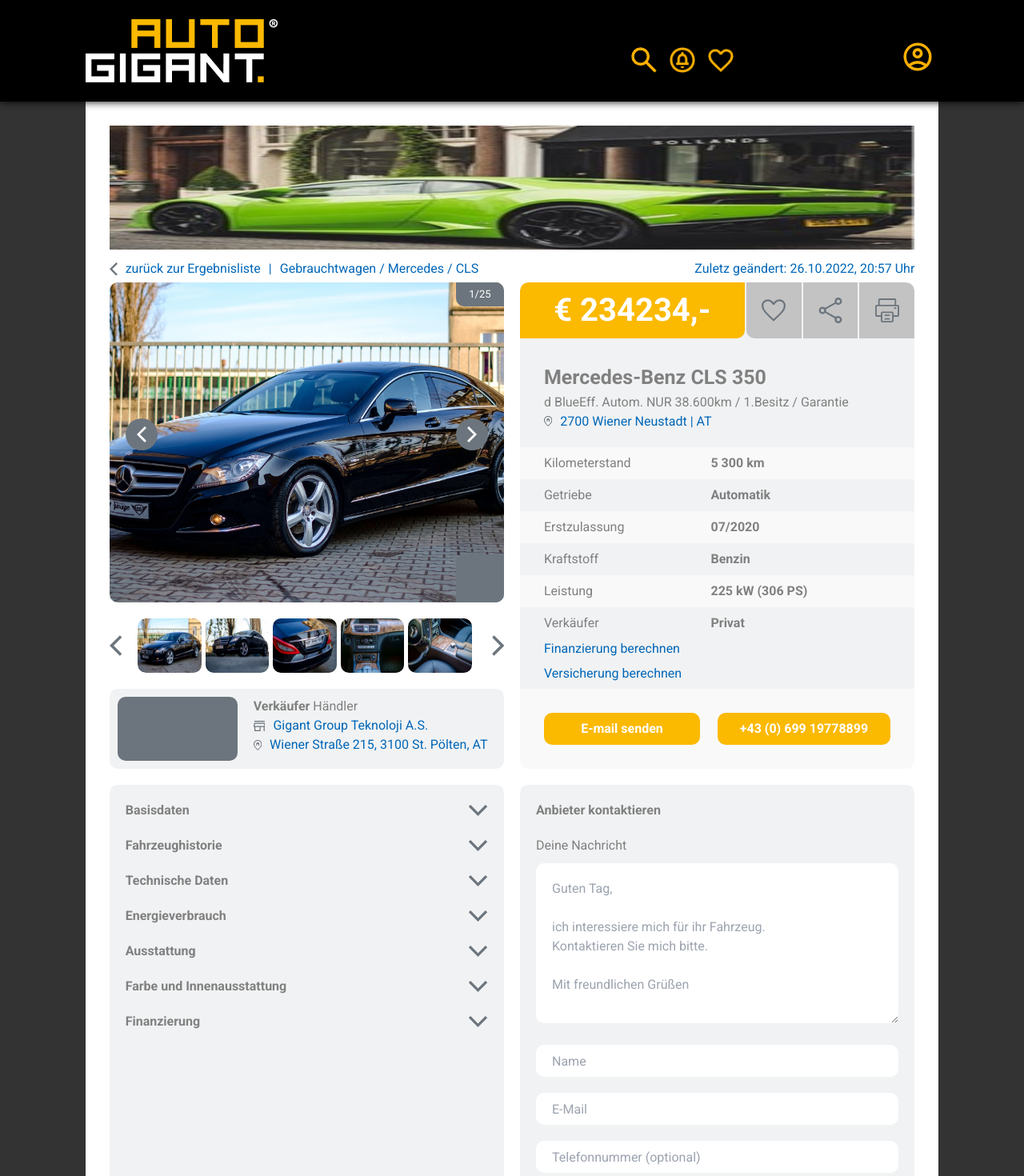
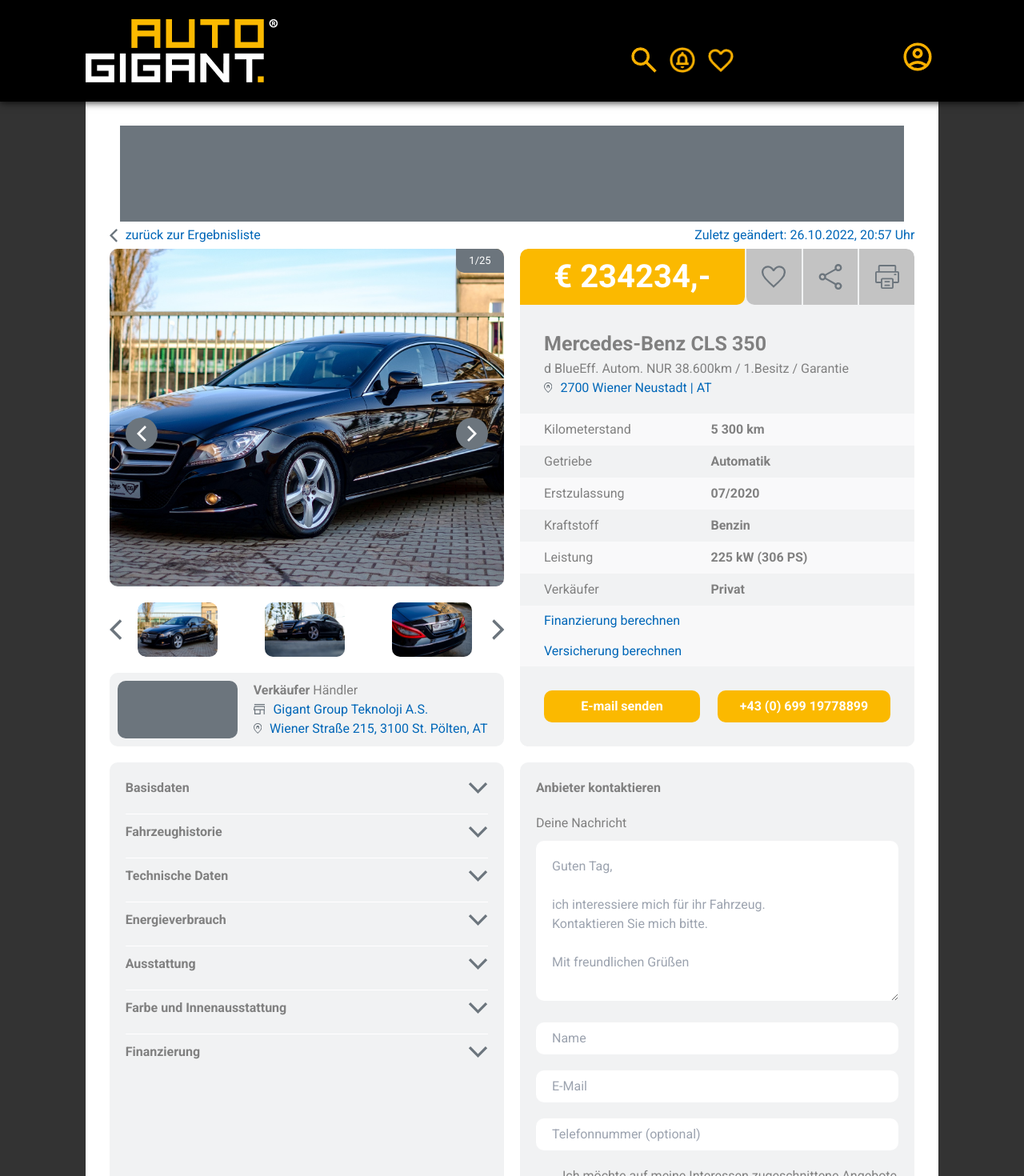
Before and after one commit to musaOfficial/mainautogigant, a Next.js app: page /car-details/1 in a window 1280 px wide. Shown: the top 1470 px of the page at 80% size. Built offline with nearby package versions, Linux system fonts and the light colour scheme; what tailwindcss-scoped-groups would draw is missing.

Commit message:
Update Car-Details

```diff
--- a/components/CarDetails.js
+++ b/components/CarDetails.js
@@ -164,10 +164,10 @@
             <div className={`${classes.contentcontainer} w-10/12 lg:w-full max-w-ag-container md:!w-full mx-auto flex lg:flex-col bg-white p-6`}>
                 <div>
                     <div className={classes.image}>
-                        <Image src={"/images/ads-card-2.png"} width={1300} height={200}/>
+                        <Image src={"/images/space.gif"} width={980} height={120} className={classes.platzhalter}/>
                     </div>
                     <div className={classes.typeanddate}>
-                        <div className={classes.backtoresults}><Backtoresults/><span className={classes.bluetext}>zurück zur Ergebnisliste</span> <span className={classes.mg}>|</span> <span>Gebrauchtwagen / Mercedes / CLS</span></div>
+                        <div className={classes.backtoresults}><Backtoresults/><span className={classes.bluetext}>zurück zur Ergebnisliste</span></div>
                         <div>Zuletz geändert: 26.10.2022, 20:57 Uhr</div>
                     </div>
                     <div className={classes.row1}>
@@ -208,7 +208,16 @@
                     </div>
                     <div className={classes.row2}>
                         <div className={classes.r2c1}>
-                            <div className={classes.section} onClick={() => setOpenBasisdaten(d => !d)}>
+                            <div className={classes.sectiontop} onClick={() => {
+                                setOpenBasisdaten(d => !d)
+                                setOpenAusstattung(false);
+                                setOpenEnergieverbrauch(false);
+                                setOpenFahrzeughistorie(false);
+                                setOpenFarbeUndInnenAusstattung(false);
+                                setOpenFinanzierung(false);
+                                setOpenTechnischeDaten(false);
+                                setOpenVersicherung(false);
+                            }}>
                                 <h1 className={openBasisdaten == true ? classes.sectionheadingbig : classes.sectionheadingsmall}>Basisdaten</h1>
                                 {openBasisdaten == false ? <Expand className={classes.expand}/> : <Expand className={classes.expandnot}/>}
                             </div>
@@ -229,7 +238,16 @@
                                     <div className={classes.infoabout}>Türen</div><div className={classes.actualinfo}>{anzahltuere}</div>
                                 </div>
                             </div>}
-                            <div className={classes.section} onClick={() => setOpenFahrzeughistorie(d => !d)}>
+                            <div className={classes.section} onClick={() => {
+                                setOpenFahrzeughistorie(d => !d)
+                                setOpenBasisdaten(false)
+                                setOpenAusstattung(false);
+                                setOpenEnergieverbrauch(false);
+                                setOpenFarbeUndInnenAusstattung(false);
+                                setOpenFinanzierung(false);
+                                setOpenTechnischeDaten(false);
+                                setOpenVersicherung(false);
+                            }}>
                                 <h1 className={openFahrzeughistorie == true ? classes.sectionheadingbig : classes.sectionheadingsmall}>Fahrzeughistorie</h1>
                                 {openFahrzeughistorie == false ? <Expand className={classes.expand}/> : <Expand className={classes.expandnot}/>}
                             </div>
@@ -250,7 +268,16 @@
                                     <div className={classes.infoabout}>Scheckheftgepflegt</div><div className={classes.actualinfo}>{scheckheftgepflegt == true ? "Ja" : "Nein"}</div>
                                 </div>
                             </div>}
-                            <div className={classes.section} onClick={() => setOpenTechnischeDaten(e => !e)}>
+                            <div className={classes.section} onClick={() => {
+                                setOpenTechnischeDaten(e => !e)
+                                setOpenFahrzeughistorie(false);
+                                setOpenBasisdaten(false)
+                                setOpenAusstattung(false);
+                                setOpenEnergieverbrauch(false);
+                                setOpenFarbeUndInnenAusstattung(false);
+                                setOpenFinanzierung(false);
+                                setOpenVersicherung(false);
+                            }}>
                                 <h1 className={openTechnischeDaten == true ? classes.sectionheadingbig : classes.sectionheadingsmall}>Technische Daten</h1>
                                 {openTechnischeDaten == false ? <Expand className={classes.expand}/> : <Expand className={classes.expandnot}/>}
                             </div>
@@ -268,7 +295,16 @@
                                     <div className={classes.infoabout}>Gänge</div><div className={classes.actualinfo}>{gaenge}</div>
                                 </div>
                             </div>}
-                            <div className={classes.section} onClick={() => setOpenEnergieverbrauch(e => !e)}>
+                            <div className={classes.section} onClick={() => {
+                                setOpenEnergieverbrauch(e => !e);
+                                setOpenTechnischeDaten(false)
+                                setOpenBasisdaten(false)
+                                setOpenAusstattung(false);
+                                setOpenFarbeUndInnenAusstattung(false);
+                                setOpenFahrzeughistorie(false);
+                                setOpenFinanzierung(false);
+                                setOpenVersicherung(false);
+                            }}>
                                 <h1 className={openEnergieverbrauch == true ? classes.sectionheadingbig : classes.sectionheadingsmall}>Energieverbrauch</h1>
                                 {openEnergieverbrauch == false ? <Expand className={classes.expand}/> : <Expand className={classes.expandnot}/>}
                             </div>
@@ -291,7 +327,16 @@
                                     <div className={classes.infoabout}>Umweltplakette</div><div className={classes.actualinfo}>{umweltplakette}</div>
                                 </div>
                             </div>}
-                            <div className={classes.section} onClick={() => setOpenAusstattung(e => !e)}>
+                            <div className={classes.section} onClick={() => {
+                                setOpenAusstattung(e => !e);
+                                setOpenEnergieverbrauch(false);
+                                setOpenTechnischeDaten(false)
+                                setOpenBasisdaten(false)
+                                setOpenFarbeUndInnenAusstattung(false);
+                                setOpenFinanzierung(false);
+                                setOpenVersicherung(false);
+                                setOpenFahrzeughistorie(false);
+                            }}>
                                 <h1 className={openAusstattung == true ? classes.sectionheadingbig : classes.sectionheadingsmall}>Ausstattung</h1>
                                 {openAusstattung == false ? <Expand className={classes.expand}/> : <Expand className={classes.expandnot}/>}
                             </div>
@@ -317,7 +362,16 @@
                                     </div>
                                 </div>
                             </div>}
-                            <div className={classes.section} onClick={() => setOpenFarbeUndInnenAusstattung(e => !e)}>
+                            <div className={classes.section} onClick={() => {
+                                setOpenFarbeUndInnenAusstattung(e => !e);
+                                setOpenAusstattung(false);
+                                setOpenEnergieverbrauch(false);
+                                setOpenTechnischeDaten(false)
+                                setOpenBasisdaten(false)
+                                setOpenFinanzierung(false);
+                                setOpenVersicherung(false);
+                                setOpenFahrzeughistorie(false);
+                            }}>
                                 <h1 className={openFarbeUndInnenAusstattung == true ? classes.sectionheadingbig : classes.sectionheadingsmall}>Farbe und Innenausstattung</h1>
                                 {openFarbeUndInnenAusstattung == false ? <Expand className={classes.expand}/> : <Expand className={classes.expandnot}/>}
                             </div>
@@ -332,7 +386,16 @@
                                     <div className={classes.infoabout}>Farbe der Innenausstattung</div><div className={classes.actualinfo}>{farbeinnenausstattung}</div>
                                 </div>
                             </div>}
-                            <div className={classes.section} onClick={() => setOpenFinanzierung(e => !e)}>
+                            <div className={classes.section} onClick={() => {
+                                setOpenFinanzierung(e => !e);
+                                setOpenFarbeUndInnenAusstattung(false);
+                                setOpenAusstattung(false);
+                                setOpenEnergieverbrauch(false);
+                                setOpenTechnischeDaten(false)
+                                setOpenBasisdaten(false)
+                                setOpenVersicherung(false);
+                                setOpenFahrzeughistorie(false);
+                            }}>
                                 <h1 className={openFinanzierung == true ? classes.sectionheadingbig : classes.sectionheadingsmall}>Finanzierung</h1>
                                 {openFinanzierung == false ? <Expand className={classes.expand}/> : <Expand className={classes.expandnot}/>}
                             </div>
--- a/components/CarDetails.module.css
+++ b/components/CarDetails.module.css
@@ -1,3 +1,15 @@
+.platzhalter{
+    background-color: #6C757D;
+    width: 980px;
+    height: 120px;
+}
+
+.image{
+    display: flex;
+    align-items: center;
+    justify-content: center;
+}
+
 .container{
     width: 100%;
     background-color: #333;
@@ -28,7 +40,7 @@
 }
 
 .r1c1{
-    width: 49%;
+    width: 50%;
     margin-right: 10px;
 }
 
@@ -209,7 +221,7 @@
 }
 
 .whiteback{
-    background-color: rgba(255, 255, 255, 0.6);
+    background-color: #F1F2F3;
     width: 100%;
     padding: 30px;
     display: flex;
@@ -236,7 +248,8 @@
 }
 
 .greyback{
-    background-color: #F1F2F3;
+    background-color: rgba(255, 255, 255, 0.5);
+    padding-top: 7px;
     padding-left: 30px;
     height: 100%;
     padding-bottom: 7px;
@@ -400,7 +413,7 @@
 }
 
 .sectionheadingbig{
-    font-size: 30px;
+    font-size: 24px;
     font-weight: bold;
     transition: .1s ease-in;
     -webkit-touch-callout: none;
@@ -418,6 +431,22 @@
 .hubraumsub{
     margin-left: 20px;
 }
+
+.sectiontop{
+    border: none;
+    display: flex;
+    align-items: center;
+    justify-content: space-between;
+    margin-bottom: 20px;
+    cursor: pointer;
+}
+
+.section{
+    border-top: 1px solid #fff;
+    padding-top: 10px;
+    cursor: pointer;
+}
+
 
 @media (max-width: 1140px){
     .row1{
--- a/components/slider/ImageSlider.js
+++ b/components/slider/ImageSlider.js
@@ -7,9 +7,12 @@
 import CompanyLocation from './../../public/svgs/companylocation.svg';
 import ZoomOut from './../../public/images/zoomout.svg';
 import Closex from './../../public/images/closedetail.svg';
+import { stringify } from "postcss";
 function ImageSlider({
     images
 }){
+
+    const [width, setWidth] = useState(0);
 
     const [selectedImage1, setSelectedImage1] = useState(0);
     const [selectedImage2, setSelectedImage2] = useState(0);
@@ -23,6 +26,11 @@
     const [currentImage, setCurrentImage] = useState(0);
     const [sliderState, setSliderState] = useState(0);
     const [zoomout, setZoomout] = useState(false);
+
+    window.addEventListener('resize', () => {
+        setWidth(window.innerWidth);
+    })
+
     return (
         <div className={classes.container}>
             {zoomout == true && <div className={classes.closebackground} onClick={() => setZoomout(false)}></div>}
@@ -88,6 +96,7 @@
                         }}>
                             <Image className={classes.image} src={images[sliderState + 2]} layout='fill' />
                         </div>
+                        {window.innerWidth >= 679 &&
                             <div className={`${classes.singleSliderSelectImage} ${selectedImage4 == true && classes.border}`} onClick={(e) => {
                                 setCurrentImage(sliderState + 3);
                                 setSelectedImage5(false);
@@ -98,6 +107,8 @@
                             }}>
                                 <Image className={classes.image} src={images[sliderState + 3]} layout='fill' />
                             </div>
+                        }
+                        {window.innerWidth >= 837 &&
                             <div className={`${classes.singleSliderSelectImage} ${selectedImage5 == true && classes.border}`} onClick={(e) => {
                                 setCurrentImage(sliderState + 4);
                                 setSelectedImage5(true);
@@ -111,6 +122,8 @@
                             }}>
                                 <Image className={classes.image} src={images[sliderState + 4]} layout='fill' />
                             </div>
+                        }
+                        {width >= 965 &&
                             <div className={`${classes.singleSliderSelectImage} ${selectedImage6 == true && classes.border}`} onClick={(e) => {
                                 setCurrentImage(sliderState + 5);
                                 setSelectedImage5(false);
@@ -125,6 +138,8 @@
                             }}>
                                 <Image className={classes.image} src={images[sliderState + 5]} layout='fill' />
                             </div>
+                        }
+                        {width >= 1136 &&
                             <div className={`${classes.singleSliderSelectImage} ${selectedImage7 == true && classes.border}`} onClick={(e) => {
                                 setCurrentImage(sliderState + 6);
                                 setSelectedImage5(false);
@@ -139,6 +154,7 @@
                             }}>
                                 <Image className={classes.image} src={images[sliderState + 6]} layout='fill' />
                             </div>
+                        }
                         <div className={classes.sliderarrowbackgroundright}>
                             <SelectSliderArrow className={classes.rightsliderarrowbig} onClick={(e) => {
                                 if(sliderState + 7 != images.length){
@@ -169,7 +185,9 @@
                         setCurrentImage(f => f - 1);
                     }
                 }}/>
+                {width > 1140 &&
                     <div className={classes.zoomout} onClick={() => setZoomout(true)}><ZoomOut className={classes.zoomoutsvg}/></div>
+                }
                 <div className={classes.counterbackground}>
                     <span>{currentImage + 1}</span> / <span>{images.length}</span>
                 </div>
@@ -189,6 +207,9 @@
                             setSelectedImage3(false);
                             setSelectedImage2(false);
                             setSelectedImage1(true);
+                            setSelectedImage6(false);
+                            setSelectedImage7(false);
+                            setSelectedImage8(false);
                         }}>
                             <Image className={classes.image} src={images[sliderState]} layout='fill'/>
                         </div>
@@ -199,6 +220,9 @@
                             setSelectedImage3(false);
                             setSelectedImage2(true);
                             setSelectedImage1(false);
+                            setSelectedImage6(false);
+                            setSelectedImage7(false);
+                            setSelectedImage8(false);
                         }}>
                             <Image className={classes.image} src={images[sliderState + 1]} layout='fill' />
                         </div>
@@ -209,9 +233,13 @@
                             setSelectedImage3(true);
                             setSelectedImage2(false);
                             setSelectedImage1(false);
+                            setSelectedImage6(false);
+                            setSelectedImage7(false);
+                            setSelectedImage8(false);
                         }}>
                             <Image className={classes.image} src={images[sliderState + 2]} layout='fill' />
                         </div>
+                        {width >= 555 &&
                             <div className={`${classes.singleSliderSelectImage} ${selectedImage4 == true && classes.border}`} onClick={(e) => {
                                 setCurrentImage(sliderState + 3);
                                 setSelectedImage5(false);
@@ -219,9 +247,14 @@
                                 setSelectedImage3(false);
                                 setSelectedImage2(false);
                                 setSelectedImage1(false);
+                                setSelectedImage6(false);
+                                setSelectedImage7(false);
+                                setSelectedImage8(false);
                             }}>
                                 <Image className={classes.image} src={images[sliderState + 3]} layout='fill' />
                             </div>
+                        }
+                        {width <= 1140 && width >= 655 &&
                             <div className={`${classes.singleSliderSelectImage} ${selectedImage5 == true && classes.border}`} onClick={(e) => {
                                 setCurrentImage(sliderState + 4);
                                 setSelectedImage5(true);
@@ -229,10 +262,44 @@
                                 setSelectedImage3(false);
                                 setSelectedImage2(false);
                                 setSelectedImage1(false);
-
+                                setSelectedImage6(false);
+                                setSelectedImage7(false);
+                                setSelectedImage8(false);
                             }}>
                                 <Image className={classes.image} src={images[sliderState + 4]} layout='fill' />
                             </div>
+                        }
+                        {width <= 1140 && width >= 755 &&
+                            <div className={`${classes.singleSliderSelectImage} ${selectedImage6 == true && classes.border}`} onClick={(e) => {
+                                setCurrentImage(sliderState + 5);
+                                setSelectedImage5(false);
+                                setSelectedImage4(false);
+                                setSelectedImage3(false);
+                                setSelectedImage2(false);
+                                setSelectedImage1(false);
+                                setSelectedImage6(true);
+                                setSelectedImage7(false);
+                                setSelectedImage8(false);
+
+                            }}>
+                                <Image className={classes.image} src={images[sliderState + 5]} layout='fill' />
+                            </div>
+                        }
+                        {width <= 1140 && width >= 855 &&
+                            <div className={`${classes.singleSliderSelectImage} ${selectedImage7 == true && classes.border}`} onClick={(e) => {
+                                setCurrentImage(sliderState + 6);
+                                setSelectedImage5(false);
+                                setSelectedImage4(false);
+                                setSelectedImage3(false);
+                                setSelectedImage2(false);
+                                setSelectedImage1(false);
+                                setSelectedImage6(false);
+                                setSelectedImage7(true);
+                                setSelectedImage8(false);
+                            }}>
+                                <Image className={classes.image} src={images[sliderState + 6]} layout='fill' />
+                            </div>
+                        }
                     </div>
                     <SelectSliderArrow className={classes.rightsliderarrow} onClick={(e) => {
                         if(sliderState + 5 != images.length){
--- a/components/slider/ImageSlider.module.css
+++ b/components/slider/ImageSlider.module.css
@@ -4,6 +4,7 @@
     display: flex;
     flex-direction: column;
     object-fit: cover;
+    height: 100%;
 }
 .content{
     height: 400px;
@@ -12,6 +13,7 @@
     overflow: hidden;
     width: 100%;
     object-fit: cover;
+    height: 100%;
 }
 
 .close{
@@ -27,7 +29,7 @@
     z-index: 100;
     position: absolute;
     right: 20px;
-    top: 170px;
+    top: 50%;
     width: 40px;
     height: 40px;
     cursor: pointer;
@@ -38,7 +40,7 @@
     position: absolute;
     left: 20px;
     transform: rotate(180deg);
-    top: 170px;
+    top: 50%;
     width: 40px;
     height: 40px;
     cursor: pointer;
@@ -147,6 +149,7 @@
 .imgboxbackground{
     position: absolute;
     width: 880px;
+    max-width: 80vw;
     height: 700px;
     display: flex;
     z-index: 500000;
@@ -162,13 +165,51 @@
 
 .imgboxbig{
     height: 500px;
+    min-height: 200px;
     width: 800px;
+    max-width: 80vw;
     position: relative;
     background-color: #555555;
     padding: 20px;
     border-radius: 10px;
     overflow: hidden;
     z-index: 1100;
+}
+
+@media (max-width: 879px){
+    .imgboxbig{
+        height: 400px;
+        width: 70vw;
+    }
+}
+
+@media (max-width: 1200px){
+    .imgboxbig{
+        height: 400px;
+        width: 70vw;
+    }
+}
+
+@media (max-width: 671px){
+    .imgboxbig{
+        height: 250px;
+    }
+
+    .container{
+        height: 700px;
+    }
+}
+
+@media (max-width: 661px){
+    .container{
+        height: 600px;
+    }
+}
+
+@media (max-width: 571px){
+    .container{
+        height: 500px;
+    }
 }
 
 .closebackground{
@@ -340,4 +381,14 @@
         align-items: center;
         margin-bottom: 20px;
     }
+
+    .content{
+        height: 500px;
+    }
 }
+
+@media (max-width: 1023px){
+    .content{
+        height: 600px;
+    }
+}
```
Also changed, not shown: public/images/space.gif (added). Lines whose indentation alone changed are shown as unchanged.
